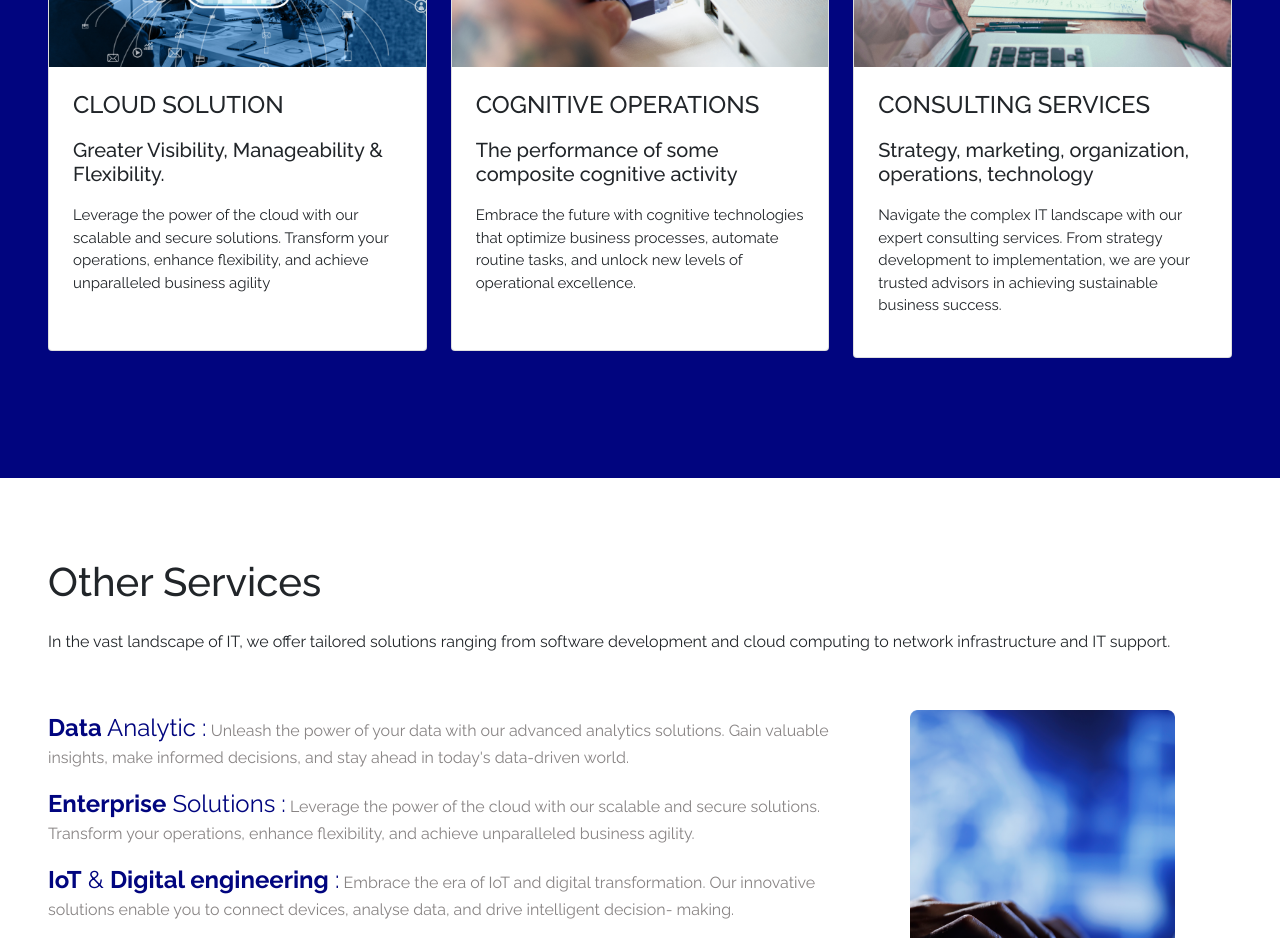
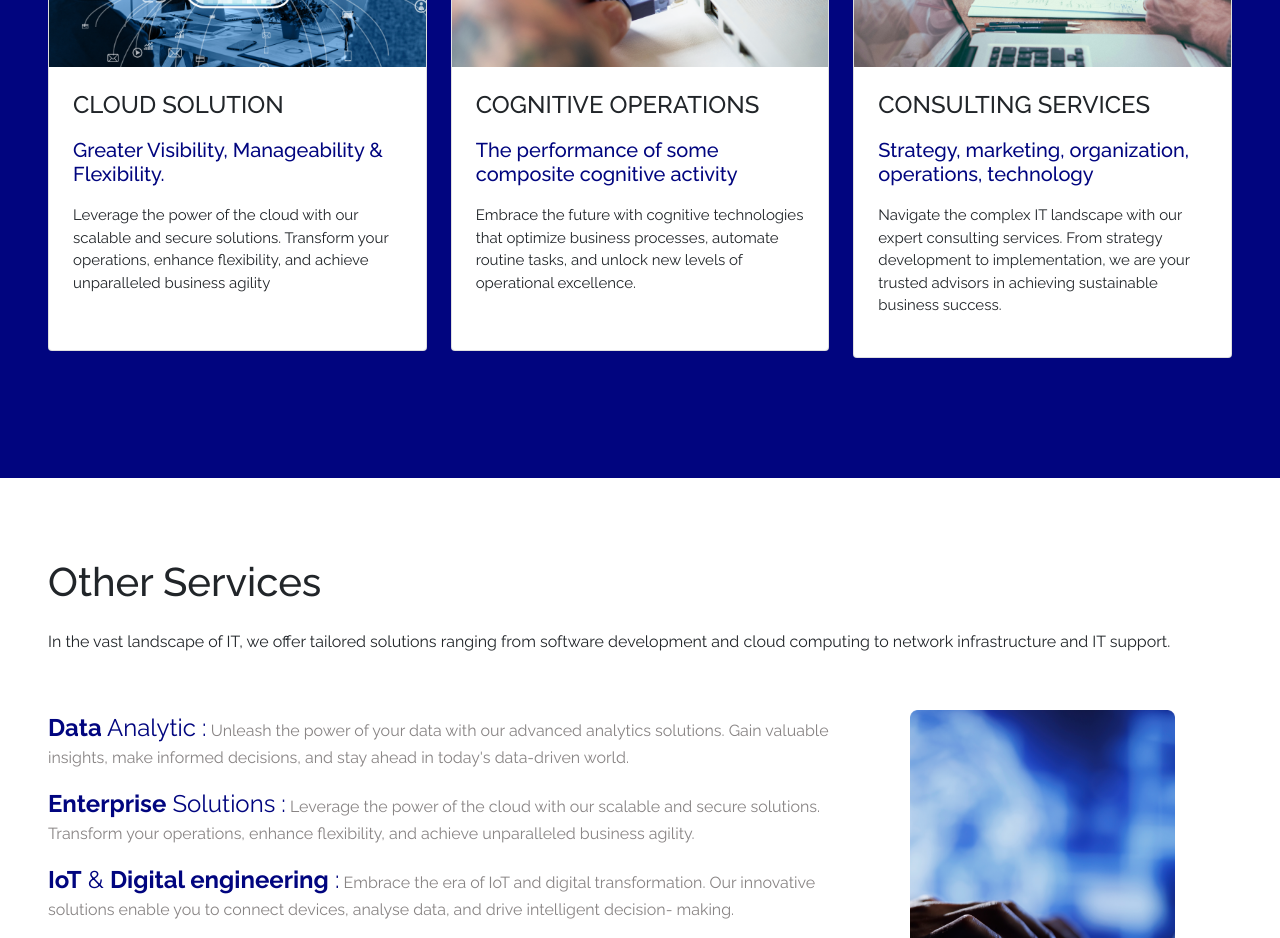
Before and after one commit to DivyaG7/Golden-Royce-Design, a React (Create React App) app: page /It in a window 1280 px wide. Shown: the part 1220-2158 px from the top of the page. Built offline with nearby package versions, Linux system fonts and the light colour scheme.

Commit message:
Initial commit

```diff
--- a/src/components/IT/service1.jsx
+++ b/src/components/IT/service1.jsx
@@ -21,7 +21,7 @@ export const Service1 = () => {
                             </div>
                             <div className='card-body p-4'>
                                 <h4>CLOUD SOLUTION</h4>
-                                <h5>Greater Visibility, Manageability & Flexibility.</h5>
+                                <h5 style={{color: '#01057F'}}>Greater Visibility, Manageability & Flexibility.</h5>
                                 <p className='pb-3' style={{ fontSize: '15px' }}>Leverage the power of the cloud with our
                                     scalable and secure solutions. Transform your
                                     operations, enhance flexibility, and achieve
@@ -36,7 +36,7 @@ export const Service1 = () => {
                             </div>
                             <div className='card-body p-4'>
                                 <h4>COGNITIVE OPERATIONS</h4>
-                                <h5>The performance of some composite
+                                <h5 style={{color: '#01057F'}}>The performance of some composite
                                     cognitive activity</h5>
                                 <p className='pb-3' style={{ fontSize: '15px' }}>Embrace the future with cognitive technologies
                                     that optimize business processes, automate
@@ -52,7 +52,7 @@ export const Service1 = () => {
                             </div>
                             <div className='card-body p-4'>
                                 <h4>CONSULTING SERVICES</h4>
-                                <h5>Strategy, marketing, organization,
+                                <h5 style={{color: '#01057F'}}>Strategy, marketing, organization,
                                     operations, technology</h5>
                                 <p style={{ fontSize: '15px' }}>Navigate the complex IT landscape with our
                                     expert consulting services. From strategy
```
